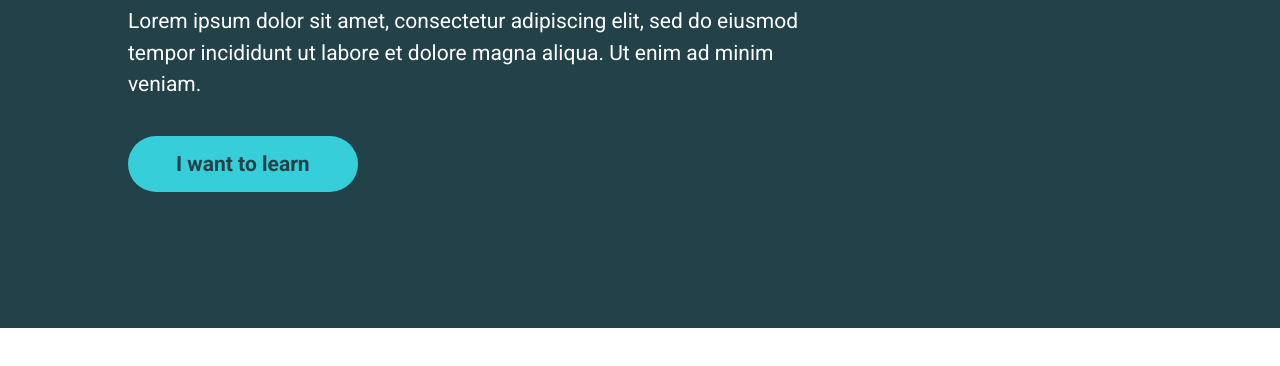
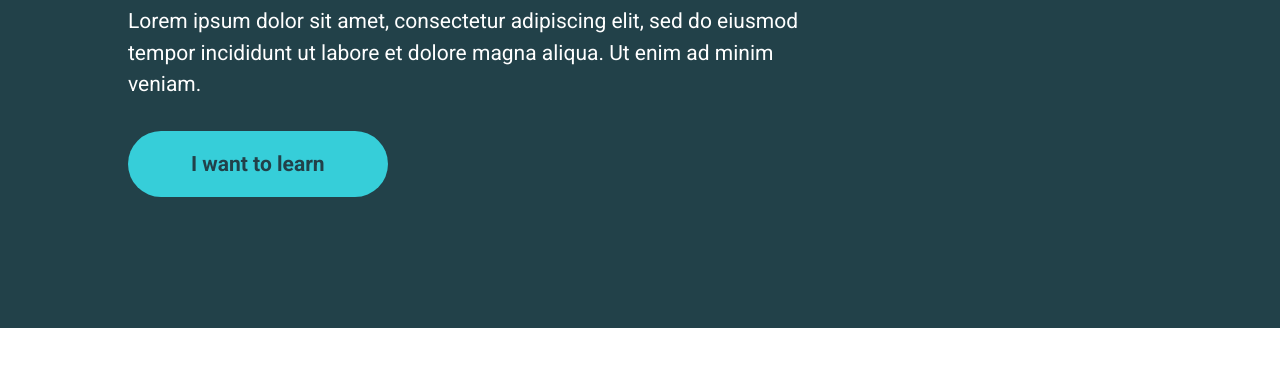
Before and after one commit to RyanCahela/KP_Responsive_Layouts_Course, a plain HTML site: page challenge03/index.html in a window 1280 px wide. Shown: the part 270-636 px from the top of the page. Drawn offline with Linux system fonts and the light colour scheme.

Commit message:
changed button padding to em to adjust based on the font-size

```diff
--- a/challenge03/style.css
+++ b/challenge03/style.css
@@ -63,8 +63,8 @@ p {
 .button {
   color: var(--color-dark);
   background-color: var(--color-accent);
-  padding-inline: 3rem;
-  padding-block: 1rem;
+  padding-inline: 3em;
+  padding-block: 1em;
   border-radius: 1000px;
   text-decoration: none;
   font-weight: 700;
```
